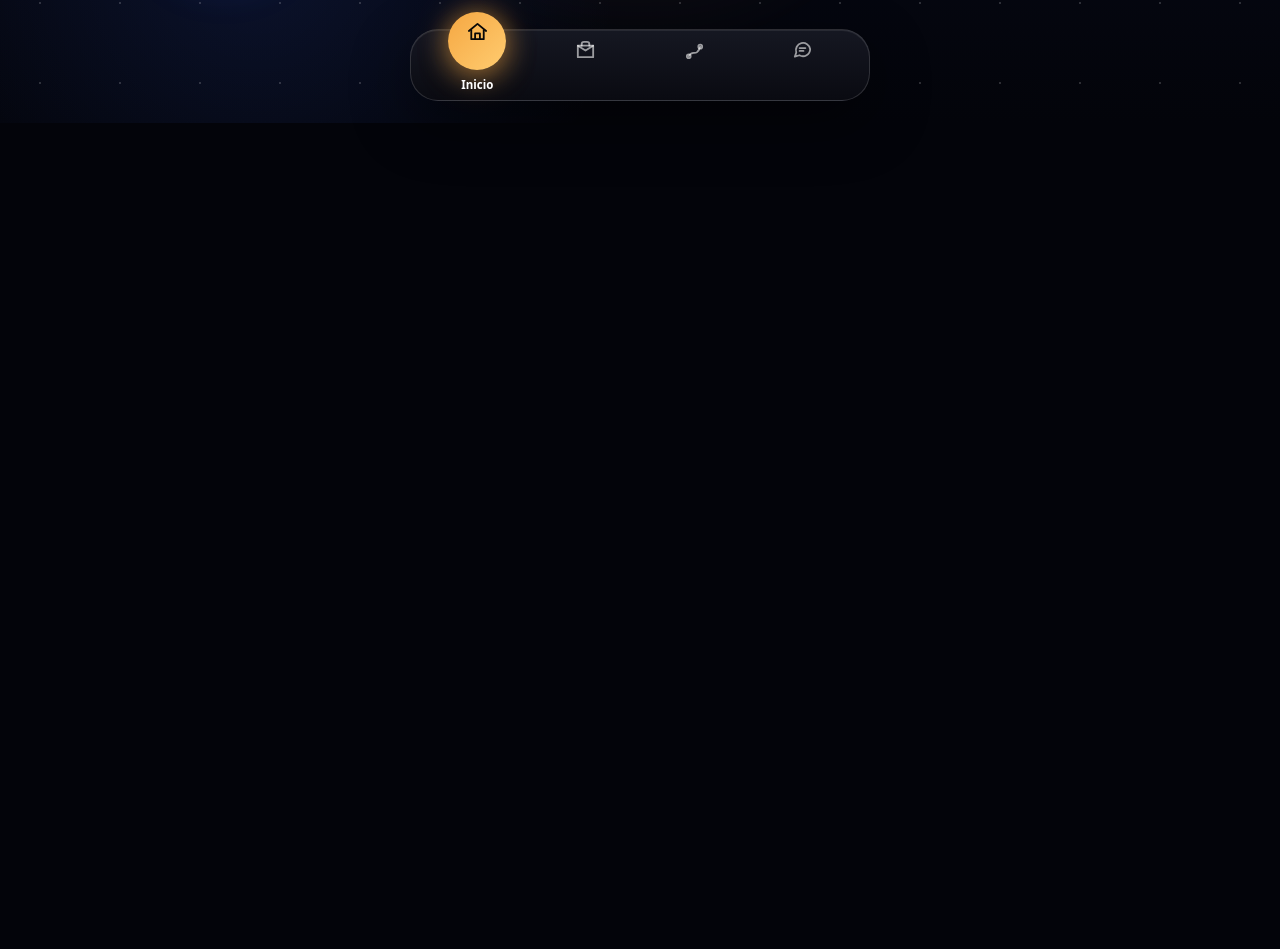
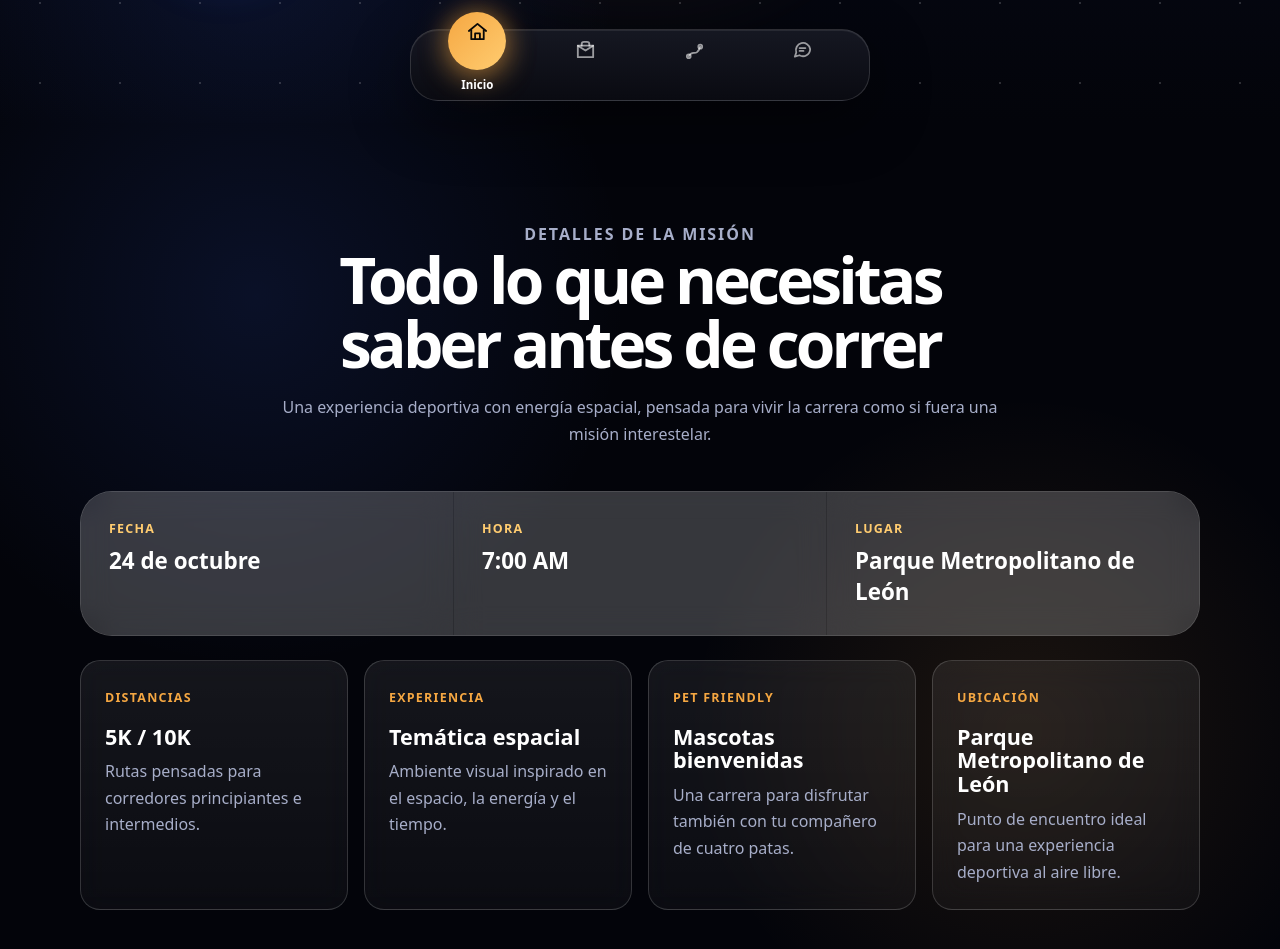
Before and after one commit to antoniomontrz13-pixel/MaratonNov, a React (Vite) app: page / in a window 1280 px wide. Shown: the part 677-1626 px from the top of the page. Before the commit the page ends 800 px from the top, so only its background shows below. Built offline with nearby package versions, Linux system fonts and the light colour scheme.

Commit message:
Agrega seccion de informacion de carrera

```diff
--- a/src/App.jsx
+++ b/src/App.jsx
@@ -1,6 +1,7 @@
 import React from "react";
 import Navbar from "./components/Navbar.jsx";
 import Hero from "./sections/Hero.jsx";
+import RaceInfo from "./sections/RaceInfo.jsx";
 
 function App() {
   return (
@@ -9,6 +10,7 @@ function App() {
 
       <main>
         <Hero />
+        <RaceInfo />
       </main>
     </>
   );
--- a/src/data/raceData.js
+++ b/src/data/raceData.js
@@ -44,3 +44,26 @@ export const racePackages = [
       "Hola, quiero información para inscribirme a La Estelar. Me interesa el Paquete Interestelar.",
   },
 ];
+
+export const raceHighlights = [
+  {
+    title: "Distancias",
+    value: raceDistances.join(" / "),
+    description: "Rutas pensadas para corredores principiantes e intermedios.",
+  },
+  {
+    title: "Experiencia",
+    value: "Temática espacial",
+    description: "Ambiente visual inspirado en el espacio, la energía y el tiempo.",
+  },
+  {
+    title: "Pet Friendly",
+    value: "Mascotas bienvenidas",
+    description: "Una carrera para disfrutar también con tu compañero de cuatro patas.",
+  },
+  {
+    title: "Ubicación",
+    value: raceInfo.location,
+    description: "Punto de encuentro ideal para una experiencia deportiva al aire libre.",
+  },
+];
--- a/src/sections/RaceInfo.jsx
+++ b/src/sections/RaceInfo.jsx
@@ -0,0 +1,48 @@
+import React from "react";
+import { raceInfo, raceHighlights } from "../data/raceData";
+
+function RaceInfo() {
+  return (
+    <section className="race-info section" id="detalles">
+      <div className="container">
+        <div className="race-info__header">
+          <p className="section-kicker">Detalles de la misión</p>
+          <h2>Todo lo que necesitas saber antes de correr</h2>
+          <p>
+            Una experiencia deportiva con energía espacial, pensada para vivir
+            la carrera como si fuera una misión interestelar.
+          </p>
+        </div>
+
+        <div className="race-info__main-card">
+          <div>
+            <span className="race-info__label">Fecha</span>
+            <strong>{raceInfo.date}</strong>
+          </div>
+
+          <div>
+            <span className="race-info__label">Hora</span>
+            <strong>{raceInfo.time}</strong>
+          </div>
+
+          <div>
+            <span className="race-info__label">Lugar</span>
+            <strong>{raceInfo.location}</strong>
+          </div>
+        </div>
+
+        <div className="race-info__grid">
+          {raceHighlights.map((item) => (
+            <article className="race-info__card" key={item.title}>
+              <span>{item.title}</span>
+              <h3>{item.value}</h3>
+              <p>{item.description}</p>
+            </article>
+          ))}
+        </div>
+      </div>
+    </section>
+  );
+}
+
+export default RaceInfo;
--- a/src/styles/global.css
+++ b/src/styles/global.css
@@ -426,3 +426,135 @@ main {
     font-size: 0.68rem;
   }
 }
+
+.section-kicker {
+  margin: 0 0 12px;
+  color: var(--color-accent);
+  font-size: 0.82rem;
+  font-weight: 800;
+  letter-spacing: 0.12em;
+  text-transform: uppercase;
+}
+
+.race-info {
+  position: relative;
+  background:
+    radial-gradient(circle at 20% 20%, rgba(61, 108, 255, 0.12), transparent 30%),
+    radial-gradient(circle at 80% 70%, rgba(245, 167, 66, 0.1), transparent 28%),
+    var(--color-bg);
+}
+
+.race-info__header {
+  max-width: 720px;
+  margin: 0 auto 42px;
+  text-align: center;
+}
+
+.race-info__header h2 {
+  margin: 0;
+  color: var(--color-white);
+  font-size: clamp(2rem, 5vw, 4rem);
+  line-height: 1;
+  letter-spacing: -0.06em;
+}
+
+.race-info__header p {
+  margin: 18px 0 0;
+  color: var(--color-muted);
+  font-size: 1rem;
+  line-height: 1.7;
+}
+
+.race-info__main-card {
+  display: grid;
+  grid-template-columns: repeat(3, 1fr);
+  gap: 1px;
+  overflow: hidden;
+  margin-bottom: 24px;
+  border: 1px solid var(--color-border);
+  border-radius: var(--radius-lg);
+  background: var(--color-border);
+}
+
+.race-info__main-card div {
+  padding: 28px;
+  background: rgba(255, 255, 255, 0.055);
+  backdrop-filter: blur(14px);
+}
+
+.race-info__label {
+  display: block;
+  margin-bottom: 8px;
+  color: var(--color-accent-soft);
+  font-size: 0.78rem;
+  font-weight: 800;
+  letter-spacing: 0.1em;
+  text-transform: uppercase;
+}
+
+.race-info__main-card strong {
+  color: var(--color-white);
+  font-size: clamp(1.1rem, 2vw, 1.4rem);
+}
+
+.race-info__grid {
+  display: grid;
+  grid-template-columns: repeat(4, 1fr);
+  gap: 16px;
+}
+
+.race-info__card {
+  min-height: 220px;
+  padding: 24px;
+  border: 1px solid var(--color-border);
+  border-radius: var(--radius-md);
+  background:
+    linear-gradient(180deg, rgba(255, 255, 255, 0.075), rgba(255, 255, 255, 0.035));
+  backdrop-filter: blur(14px);
+}
+
+.race-info__card span {
+  color: var(--color-accent);
+  font-size: 0.78rem;
+  font-weight: 800;
+  letter-spacing: 0.1em;
+  text-transform: uppercase;
+}
+
+.race-info__card h3 {
+  margin: 18px 0 10px;
+  color: var(--color-white);
+  font-size: 1.35rem;
+  line-height: 1.1;
+}
+
+.race-info__card p {
+  margin: 0;
+  color: var(--color-muted);
+  line-height: 1.65;
+}
+
+@media (max-width: 900px) {
+  .race-info__main-card {
+    grid-template-columns: 1fr;
+  }
+
+  .race-info__grid {
+    grid-template-columns: repeat(2, 1fr);
+  }
+}
+
+@media (max-width: 560px) {
+  .race-info__header {
+    text-align: left;
+  }
+
+  .race-info__grid {
+    grid-template-columns: 1fr;
+  }
+
+  .race-info__main-card div,
+  .race-info__card {
+    padding: 22px;
+  }
+}
```
